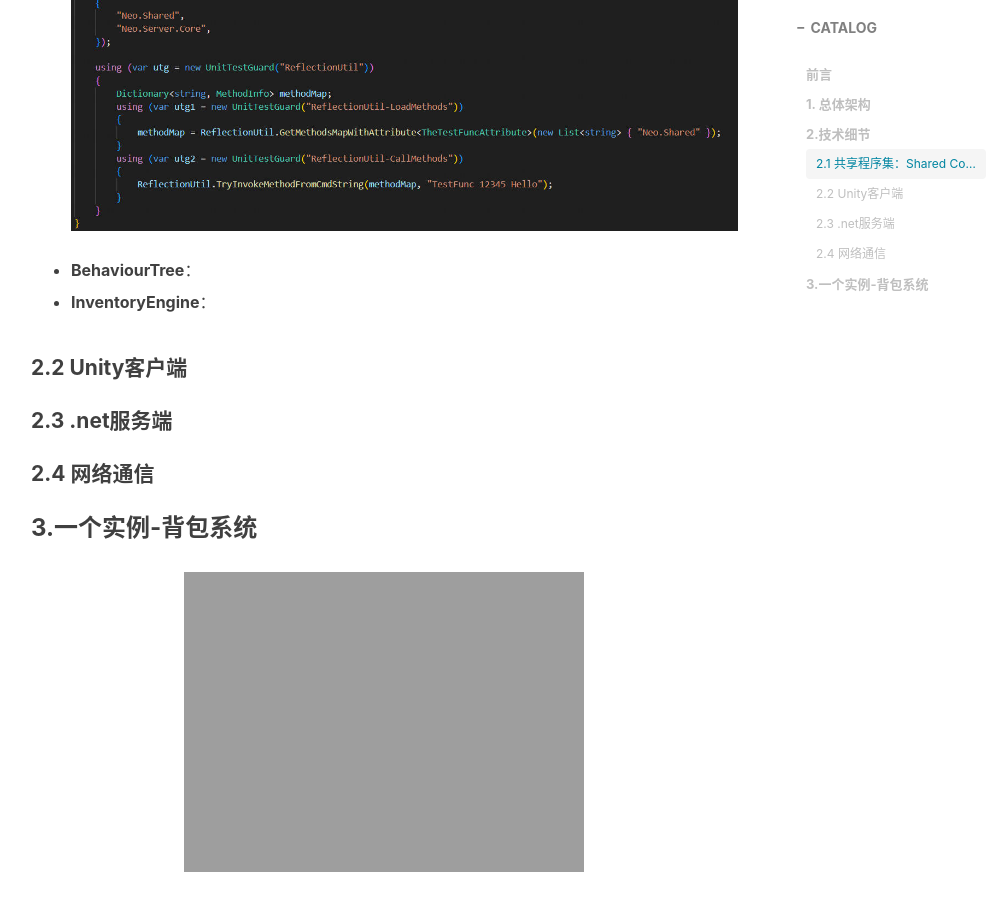
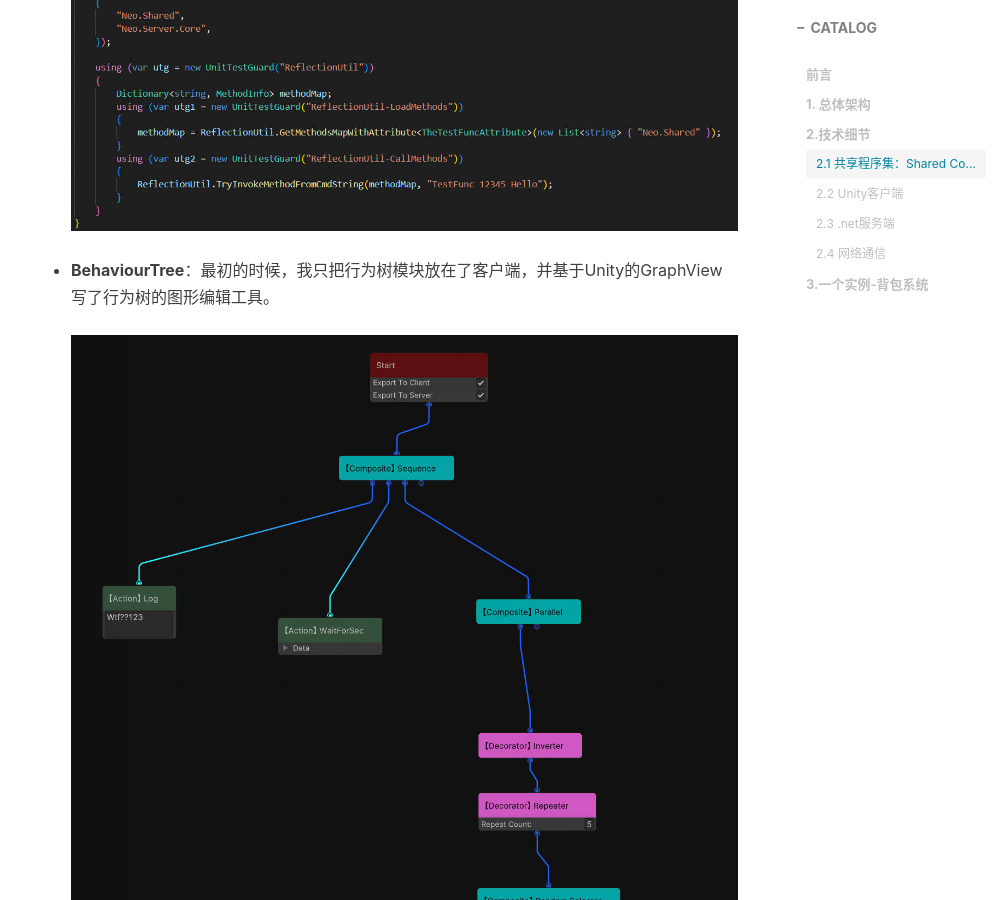
Before and after one commit to JohnYoung404/JohnYoung404.github.io, a Jekyll site: the page built from _posts/2023-11-20-Introduction to Neo.md, in a window 1280 px wide and 900 px high, scrolled down 2892 px. Shown: the whole window, without its empty margins (234-1230 px from the left). Built offline with Jekyll 4.4.1, drawn with Linux system fonts in a browser that asks for light colours; nearby versions of some CDN libraries; comment, search, counter and statistics services are not loaded.

Commit message:
add bt img

```diff
--- a/_posts/2023-11-20-Introduction to Neo.md
+++ b/_posts/2023-11-20-Introduction to Neo.md
@@ -61,7 +61,10 @@ Neo是我这两三年来的一个兴趣项目，我的初衷是在这个项目
 下面这个例子展示了反射模块的单元测试：
 ![](https://johnyoung404.github.io/img/Neo/reflection.jpg)
 
-* **BehaviourTree**：
+* **BehaviourTree**：最初的时候，我只把行为树模块放在了客户端，并基于Unity的GraphView写了行为树的图形编辑工具。
+![](https://johnyoung404.github.io/img/Neo/bt.jpg)
+![](https://johnyoung404.github.io/img/Neo/bt_json.jpg)
+![](https://johnyoung404.github.io/img/Neo/bt_svr.jpg)
 
 * **InventoryEngine**：
 
```
Also changed, not shown: img/Neo/bt.jpg (added), img/Neo/bt_json.jpg (added), img/Neo/bt_svr.jpg (added).
